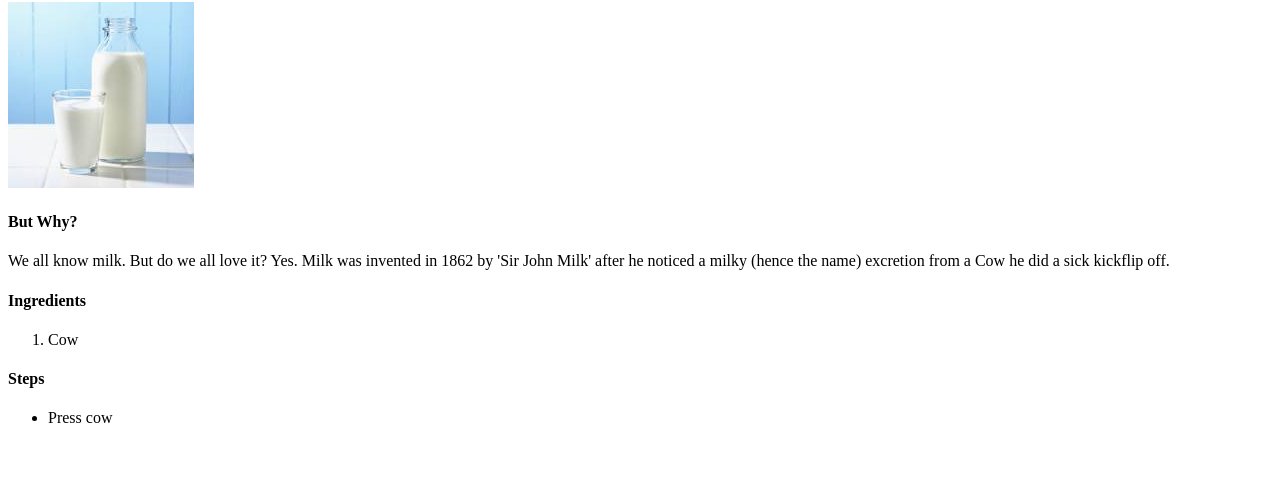
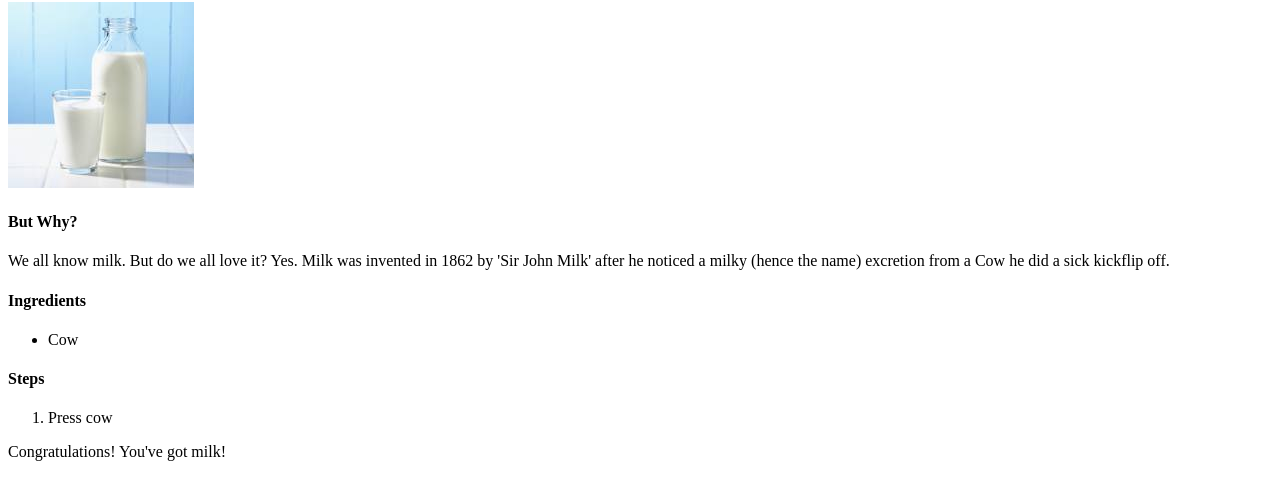
Before and after one commit to tmhewitt/odin-recipes, a plain HTML site: page recipes/milk.html in a window 1280 px wide. Shown: the part 78-578 px from the top of the page. Drawn offline with Linux system fonts and the light colour scheme.

Commit message:
Complete Milk recipes
Change ordered list to unordered and visa versa, finished recipe.

```diff
--- a/recipes/milk.html
+++ b/recipes/milk.html
@@ -10,22 +10,25 @@
     <p><h1>Milk!</h1></p>
     <img src="milk.jpeg" alt="A refreshing glass of cool milk"
 
-    <p><h4>But Why?</h4></p>
+<p><h4>But Why?</h4></p>
 <p>We all know milk. But do we all love it? Yes. Milk was invented in 1862 by 'Sir John Milk' after he noticed a milky (hence the name) excretion from a Cow he did a sick kickflip off.</p>
 
 <p>
     <h4>
         Ingredients
     </h4>
+        <ul>
+            <li>Cow</li>
+        </ul>
+    <h4>Steps</h4>
         <ol>
-            <li>Cow</li>
+            <li>Press cow</li>
         </ol>
-    <h4>Steps</h4>
-        <ul>
-            <li>Press cow</li>
-        </ul>
 </p>
+<p>
+    Congratulations! You've got milk!
 
+</p>
 
 </body>
 </html>
```
